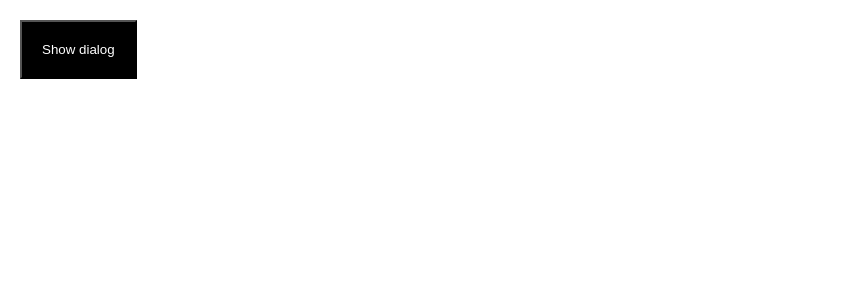
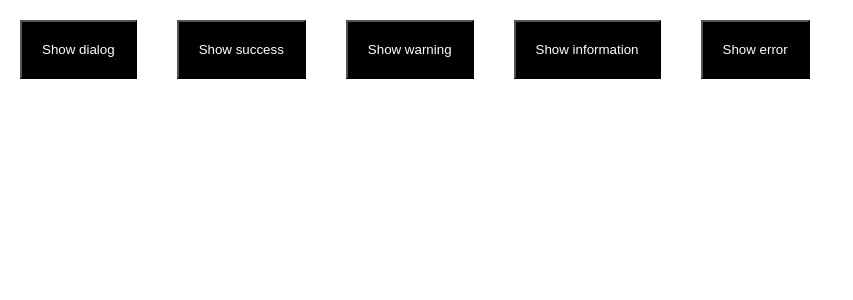
Before and after one commit to piotrekgie/05-interface, a React (Create React App) app: page / in a window 1280 px wide. Shown: the top 300 px of the page, without its empty margins (0-853 px from the left). Built offline with nearby package versions, Linux system fonts and the light colour scheme.

Commit message:
Ex2 added snackbar component

```diff
--- a/src/App.js
+++ b/src/App.js
@@ -1,10 +1,12 @@
 import React, {useState} from 'react';
 
 import Dialog from "./components/Dialog/Dialog";
+import Snackbar from "./components/Snackbar/Snackbar";
 import {Button} from "./components/Form";
 
 function App() {
     const [modal, setModal] = useState(false);
+    const [processType, setProcessType] = useState('');
 
     const handleShowClick = () => {
         setModal(!modal);
@@ -18,12 +20,30 @@ function App() {
         console.log("Abort click");
     }
 
+    const handleSnackbarClick = (type) => {
+        setProcessType(type);
+    }
+
     return (
         <>
             <Button handleClick={handleShowClick}>
                 <span>Show dialog</span>
             </Button>
+            <Button handleClick={(e) => {handleSnackbarClick('success')}}>
+                <span>Show success</span>
+            </Button>
+            <Button handleClick={(e) => {handleSnackbarClick('warning')}}>
+                <span>Show warning</span>
+            </Button>
+            <Button handleClick={(e) => {handleSnackbarClick('information')}}>
+                <span>Show information</span>
+            </Button>
+            <Button handleClick={(e) => {handleSnackbarClick('error')}}>
+                <span>Show error</span>
+            </Button>
             <Dialog
+                title="Dialog title"
+                content="Cras mattis consectetur purus sit amet fermentum. Cras justo odio, dapibus ac facilisis in, egestas eget quam. Morbi leo risus, porta ac consectetur ac, vestibulum at eros. Praesent commodo cursus magna, vel scelerisque nisl consectetur et. Vivamus sagittis lacus vel augue laoreet rutrum faucibus dolor auctor. Aenean lacinia bibendum nulla sed consectetur. Praesent commodo cursus magna, vel scelerisque nisl consectetur et. Donec sed odio dui. Donec ullamcorper nulla non metus auctor fringilla."
                 open={modal}
                 handleShowClick={handleShowClick}
                 handleConfirmClick={handleConfirmClick}
@@ -31,6 +51,7 @@ function App() {
                 confirm="true"
                 abort="true"
             />
+            <Snackbar type={processType} horizontalPosition="center" verticalPosition="center"/>
         </>
     );
 }
--- a/src/components/Dialog/Dialog.js
+++ b/src/components/Dialog/Dialog.js
@@ -3,7 +3,7 @@ import React, {useState} from 'react';
 import './Dialog.css';
 import {Button} from "../Form";
 
-function Dialog({open, handleShowClick, handleConfirmClick, handleAbortClick, confirm, abort}) {
+function Dialog({title, content, open, handleShowClick, handleConfirmClick, handleAbortClick, confirm, abort}) {
     const styles = {
         display: open ? 'block' : 'none'
     }
@@ -13,21 +13,11 @@ function Dialog({open, handleShowClick, handleConfirmClick, handleAbortClick, co
             <div className="cover"></div>
             <div className="dialog-container">
                 <div className="dialog">
-                    <h6>Dialog title</h6>
+                    <h6>{title}</h6>
                     <Button className="close" handleClick={handleShowClick} margin="0" padding="5">
                         <span>X</span>
                     </Button>
-                    <div>
-                        Cras mattis consectetur purus sit amet fermentum. Cras justo odio, dapibus ac facilisis in,
-                        egestas
-                        eget quam. Morbi leo risus, porta ac consectetur ac, vestibulum at eros.
-                        Praesent commodo cursus magna, vel scelerisque nisl consectetur et. Vivamus sagittis lacus vel
-                        augue
-                        laoreet rutrum faucibus dolor auctor.
-                        Aenean lacinia bibendum nulla sed consectetur. Praesent commodo cursus magna, vel scelerisque
-                        nisl
-                        consectetur et. Donec sed odio dui. Donec ullamcorper nulla non metus auctor fringilla.
-                    </div>
+                    <div>{content}</div>
                     {confirm &&
                     <Button bgColor="blue" handleClick={handleConfirmClick}>
                         <span>Confirm</span>
--- /dev/null
+++ b/src/components/Snackbar/Snackbar.css
@@ -0,0 +1,9 @@
+.snackbar-wrapper {
+    border-radius: 4px;
+    color: white;
+    display: flex;
+    font-weight: 500;
+    padding: 6px 16px;
+    position: absolute;
+    z-index: 1000;
+}
--- /dev/null
+++ b/src/components/Snackbar/Snackbar.js
@@ -0,0 +1,72 @@
+import React, {useEffect} from "react";
+
+import './Snackbar.css';
+
+function Snackbar({type, horizontalPosition, verticalPosition}) {
+
+    let backgroundColor = "";
+    let bottom = 'auto';
+    let content = "";
+    let left = 'auto';
+    let right = 'auto';
+    let top = 'auto';
+
+    switch (type) {
+        case 'warning':
+            content = 'This is a warning message';
+            backgroundColor = '#ff9800';
+            break;
+        case 'success':
+            content = 'This is a success message';
+            backgroundColor = '#4caf4b';
+            break;
+        case 'information':
+            content = 'This is a information message';
+            backgroundColor = '#2196f3';
+            break;
+        case 'error':
+            content = 'This is a error message';
+            backgroundColor = '#f44336';
+            break;
+    }
+
+    switch (verticalPosition) {
+        case 'top':
+            top = '0';
+            break;
+        case 'center':
+            top = '50%';
+            break;
+        case 'bottom':
+            bottom = '0';
+            break;
+    }
+
+    switch (horizontalPosition) {
+        case 'left':
+            left = '0';
+            break;
+        case 'center':
+            left = '50%';
+            break;
+        case 'right':
+            right = '0';
+            break;
+    }
+
+    const styles = {
+        backgroundColor: backgroundColor,
+        bottom: bottom,
+        left: left,
+        right: right,
+        top: top
+    }
+
+    return (
+        <div style={styles} className="snackbar-wrapper">
+            <div>{content}</div>
+        </div>
+    );
+}
+
+export default Snackbar;
```
